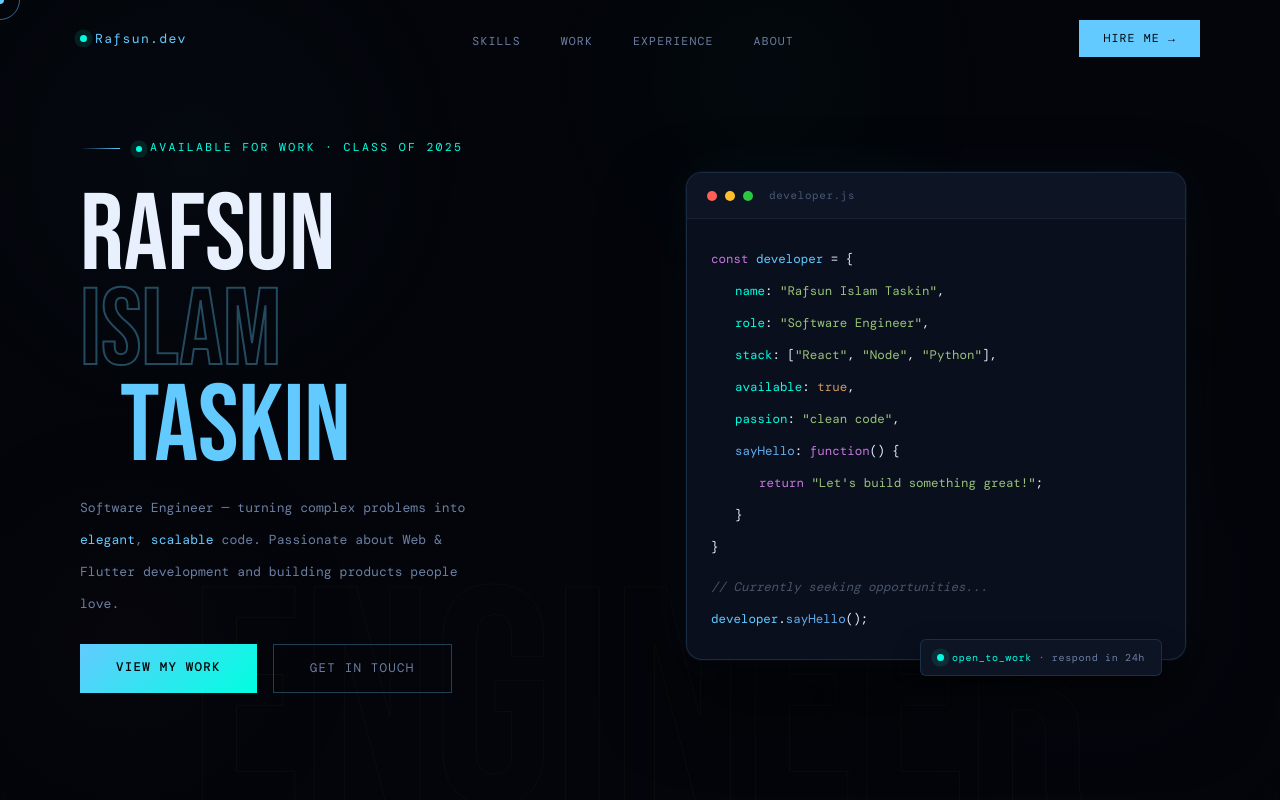
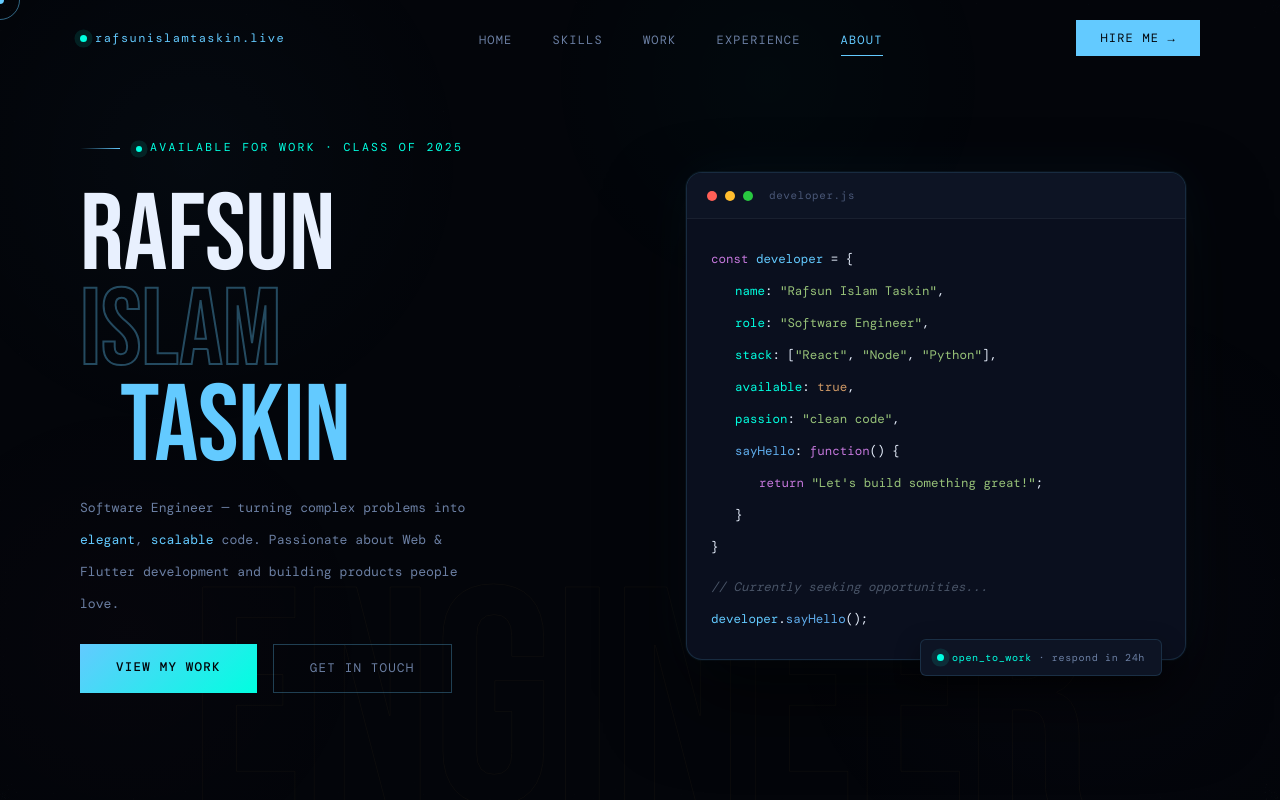
Before and after one commit to Rafsun-Islam/portfolio, a React (Vite) app: page / in a window 1280 px wide. Shown: the top 800 px of the page. Built offline with nearby package versions, Linux system fonts and the light colour scheme; a web font is replaced by a local one.

Commit message:
Updated Navbar

```diff
--- a/src/components/Navbar.jsx
+++ b/src/components/Navbar.jsx
@@ -1,83 +1,165 @@
-import { useState, useEffect } from 'react'
+import { useEffect, useState } from 'react'
 import { useScrolled } from '../hooks/useScrolled'
 import { navLinks, personal } from '../data'
 
 export default function Navbar() {
   const scrolled = useScrolled(50)
   const [menuOpen, setMenuOpen] = useState(false)
+  const [activeSection, setActiveSection] = useState('#hero')
 
   useEffect(() => {
-    const onResize = () => { if (window.innerWidth >= 768) setMenuOpen(false) }
-    window.addEventListener('resize', onResize)
-    return () => window.removeEventListener('resize', onResize)
+    const sectionIds = navLinks.map((l) => l.href)
+
+    const handleScroll = () => {
+      const scrollY = window.scrollY
+      const offset = 140
+
+      let current = '#hero'
+
+      for (const id of sectionIds) {
+        const section = document.querySelector(id)
+        if (!section) continue
+
+        const sectionTop = section.offsetTop
+        const sectionHeight = section.offsetHeight
+
+        if (scrollY + offset >= sectionTop && scrollY + offset < sectionTop + sectionHeight) {
+          current = id
+          break
+        }
+      }
+
+      if (
+        window.innerHeight + window.scrollY >=
+        document.documentElement.scrollHeight - 10
+      ) {
+        current = sectionIds[sectionIds.length - 1] || '#hero'
+      }
+
+      setActiveSection(current)
+    }
+
+    handleScroll()
+    window.addEventListener('scroll', handleScroll, { passive: true })
+    window.addEventListener('resize', handleScroll)
+
+    return () => {
+      window.removeEventListener('scroll', handleScroll)
+      window.removeEventListener('resize', handleScroll)
+    }
   }, [])
-
-  useEffect(() => {
-    document.body.style.overflow = menuOpen ? 'hidden' : ''
-    return () => { document.body.style.overflow = '' }
-  }, [menuOpen])
 
   return (
     <nav
-      className={`fixed top-0 left-0 right-0 z-[500] flex items-center justify-between
-        px-5 sm:px-10 lg:px-20 py-4 sm:py-5 transition-all duration-300
-        ${scrolled ? 'bg-[rgba(3,5,10,0.95)] backdrop-blur-2xl border-b border-white/5' : ''}`}
+      className={`fixed inset-x-0 top-0 z-[500] transition-all duration-300 ${
+        scrolled
+          ? 'bg-[rgba(3,5,10,0.92)] backdrop-blur-2xl border-b border-white/5'
+          : 'bg-transparent'
+      }`}
     >
-      <a href="#hero" className="flex items-center gap-2 font-mono-dm text-[0.75rem] sm:text-[0.82rem] text-cyan tracking-[0.1em] no-underline z-10">
-        <span className="w-[7px] h-[7px] rounded-full bg-cyan2 animate-pulse-dot flex-shrink-0" />
-        {personal.name.split(' ')[0]}.dev
+      <div className="mx-auto flex w-full max-w-7xl items-center justify-between px-4 sm:px-6 md:px-10 lg:px-16 xl:px-20 py-4 sm:py-5">
+        {/* Logo */}
+        <a
+          href="#hero"
+          className="flex min-w-0 items-center gap-2 font-mono-dm text-[10px] sm:text-xs text-cyan tracking-[0.1em] sm:tracking-[0.12em] no-underline"
+        >
+          <span className="h-[6px] w-[6px] sm:h-[7px] sm:w-[7px] shrink-0 rounded-full bg-cyan2 animate-pulse-dot" />
+          <span className="truncate">
+            {personal.name.replaceAll(' ', '').toLowerCase()}.live
+          </span>
         </a>
 
-      <ul className="hidden md:flex gap-6 lg:gap-10 list-none">
-        {navLinks.map((l) => (
+        {/* Desktop links */}
+        <ul className="hidden md:flex items-center gap-5 lg:gap-8 xl:gap-10 list-none">
+          {navLinks.map((l) => {
+            const isActive = activeSection === l.href
+
+            return (
               <li key={l.href}>
-            <a href={l.href} className="nav-link text-[0.7rem] lg:text-[0.72rem]">{l.label}</a>
+                <a
+                  href={l.href}
+                  className={`relative whitespace-nowrap font-mono-dm text-xs uppercase tracking-widest transition-colors duration-300 ${
+                    isActive ? 'text-cyan' : 'text-muted2 hover:text-cyan'
+                  }`}
+                >
+                  {l.label}
+                  <span
+                    className={`absolute left-0 -bottom-2 h-px bg-cyan transition-all duration-300 ${
+                      isActive ? 'w-full opacity-100' : 'w-0 opacity-0'
+                    }`}
+                  />
+                </a>
               </li>
-        ))}
+            )
+          })}
         </ul>
 
+        {/* CTA */}
         <a
           href="#contact"
-        className="hidden md:inline-block font-mono-dm text-[0.7rem] lg:text-[0.72rem] tracking-[0.1em] uppercase px-4 lg:px-6 py-2 lg:py-2.5 bg-cyan text-bg transition-all duration-200 hover:-translate-y-0.5 hover:shadow-[0_8px_24px_rgba(99,202,255,0.3)]"
+          className="hidden lg:inline-block shrink-0 font-mono-dm text-[10px] xl:text-xs tracking-[0.08em] xl:tracking-[0.1em] uppercase px-4 xl:px-6 py-2.5 bg-cyan text-bg transition-transform duration-200 hover:-translate-y-0.5 hover:shadow-[0_8px_24px_rgba(99,202,255,0.3)]"
         >
           Hire Me →
         </a>
 
+        {/* Hamburger */}
         <button
           onClick={() => setMenuOpen(!menuOpen)}
-        className="md:hidden flex flex-col justify-center gap-[5px] w-9 h-9 relative z-10"
+          className="md:hidden flex shrink-0 flex-col gap-1.5 p-2"
           aria-label="Toggle menu"
-        style={{ cursor: 'none' }}
+          aria-expanded={menuOpen}
         >
-        <span className={`block w-6 h-[1.5px] bg-cyan origin-center transition-all duration-300 ${menuOpen ? 'rotate-45 translate-y-[6.5px]' : ''}`} />
-        <span className={`block h-[1.5px] bg-muted2 transition-all duration-300 ${menuOpen ? 'opacity-0 w-0' : 'w-5'}`} />
-        <span className={`block w-6 h-[1.5px] bg-cyan origin-center transition-all duration-300 ${menuOpen ? '-rotate-45 -translate-y-[6.5px]' : ''}`} />
+          <span
+            className={`block h-px w-6 bg-cyan transition-all duration-300 ${
+              menuOpen ? 'translate-y-2 rotate-45' : ''
+            }`}
+          />
+          <span
+            className={`block h-px w-6 bg-muted2 transition-all duration-300 ${
+              menuOpen ? 'opacity-0' : ''
+            }`}
+          />
+          <span
+            className={`block h-px w-6 bg-cyan transition-all duration-300 ${
+              menuOpen ? '-translate-y-2 -rotate-45' : ''
+            }`}
+          />
         </button>
+      </div>
 
+      {/* Mobile drawer */}
       <div
-        className={`md:hidden fixed inset-0 flex flex-col items-center justify-center gap-6 sm:gap-8 transition-all duration-300 ${
-          menuOpen ? 'opacity-100 pointer-events-auto' : 'opacity-0 pointer-events-none'
+        className={`md:hidden overflow-hidden border-b border-white/5 bg-[rgba(3,5,10,0.97)] backdrop-blur-2xl transition-all duration-300 ${
+          menuOpen ? 'max-h-[420px] opacity-100' : 'max-h-0 opacity-0'
         }`}
-        style={{ zIndex: 9, background: 'rgba(3,5,10,0.98)', backdropFilter: 'blur(24px)' }}
       >
-        {navLinks.map((l) => (
+        <div className="flex flex-col items-center gap-5 px-4 py-6 sm:px-6 sm:py-8">
+          {navLinks.map((l) => {
+            const isActive = activeSection === l.href
+
+            return (
               <a
                 key={l.href}
                 href={l.href}
                 onClick={() => setMenuOpen(false)}
-            className="font-display text-[2rem] xs:text-[2.5rem] sm:text-[3rem] text-muted2 uppercase tracking-widest hover:text-cyan transition-colors duration-200 no-underline"
+                className={`w-full text-center font-mono-dm text-xs uppercase tracking-widest transition-colors py-2 ${
+                  isActive ? 'text-cyan' : 'text-muted2 hover:text-cyan'
+                }`}
               >
                 {l.label}
               </a>
-        ))}
+            )
+          })}
+
           <a
             href="#contact"
             onClick={() => setMenuOpen(false)}
-          className="mt-4 font-mono-dm text-[0.75rem] tracking-[0.15em] uppercase px-8 py-3 bg-cyan text-bg no-underline"
+            className="mt-2 w-full max-w-[220px] text-center font-mono-dm text-xs tracking-widest uppercase px-6 py-3 bg-cyan text-bg"
           >
             Hire Me →
           </a>
         </div>
+      </div>
     </nav>
   )
 }
--- a/src/data/index.js
+++ b/src/data/index.js
@@ -26,6 +26,7 @@ export const personal = {
 
 // ─── NAV LINKS ───────────────────────────────────────────────────────────────
 export const navLinks = [
+  { label: 'Home',     href: '#hero'     },
   { label: 'Skills',     href: '#skills'     },
   { label: 'Work',       href: '#projects'   },
   { label: 'Experience', href: '#experience' },
```
Lines whose indentation alone changed are shown as unchanged.
